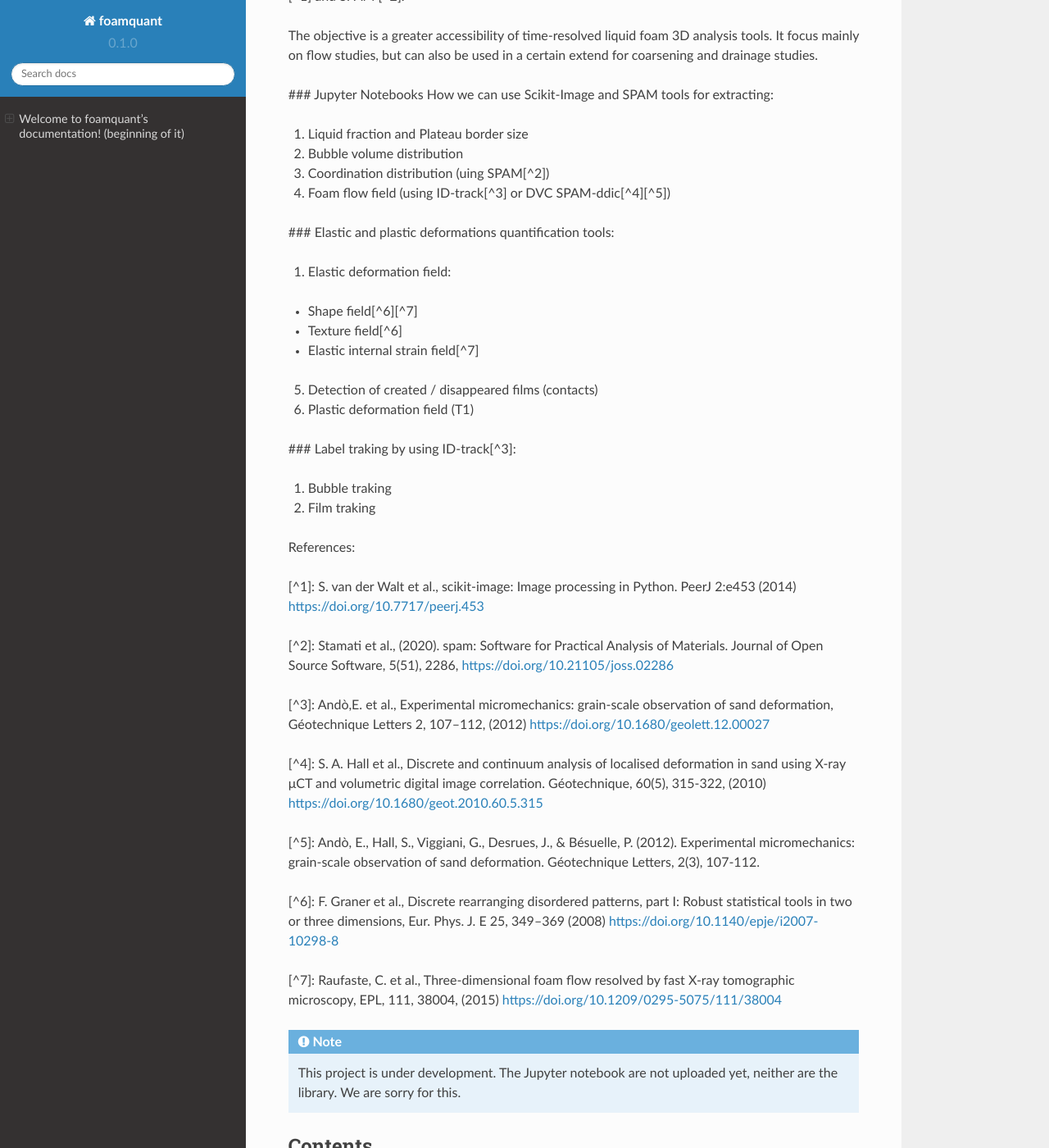
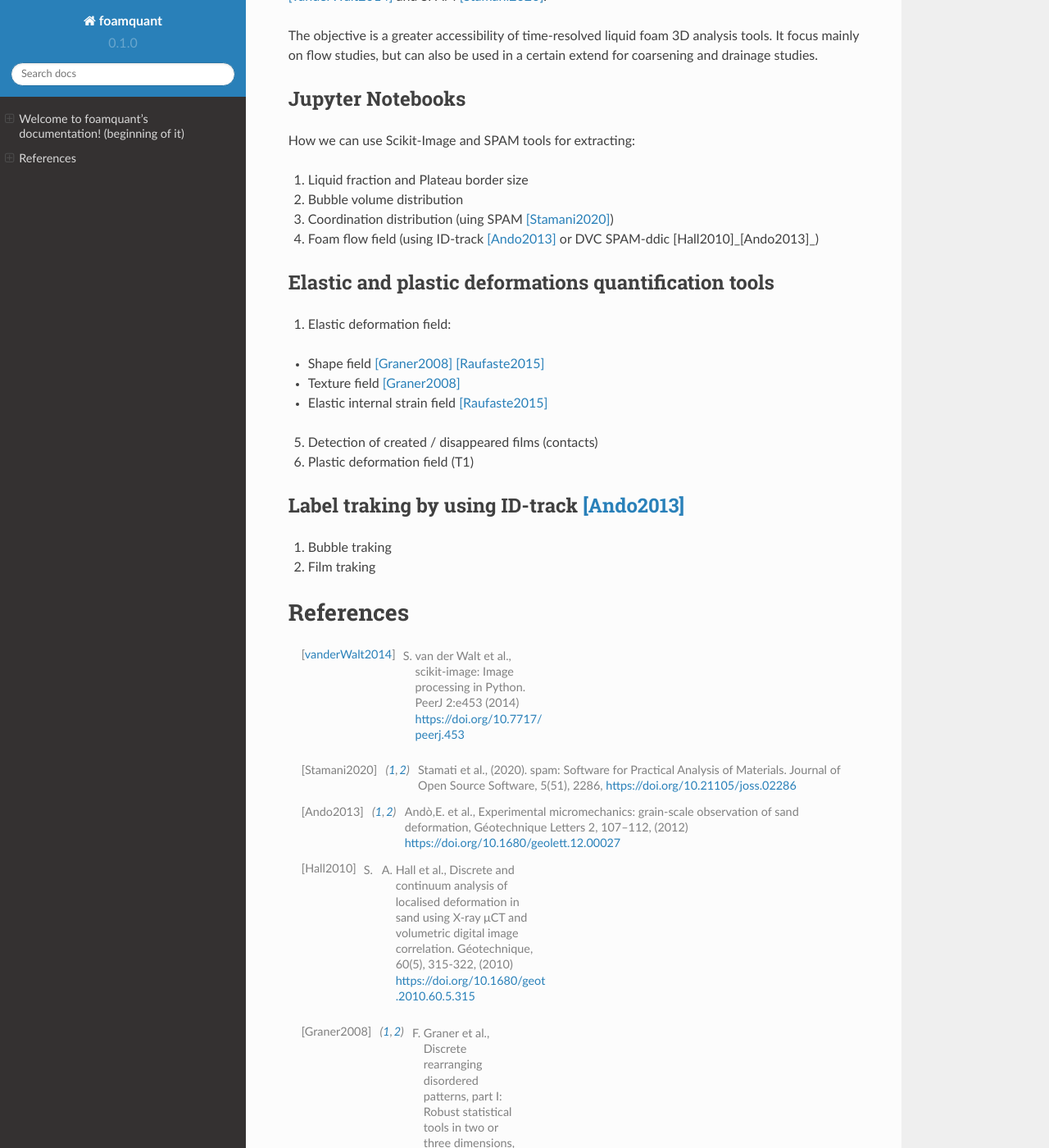
Before and after one commit to floschott/foamquant, a Sphinx documentation site: the page built from docs/source/index.rst, in a window 1280 px wide and 1400 px high, scrolled down 261 px. Shown: the whole window at 82% size. Built offline with Sphinx 7.4.7 and the Read the Docs theme 2.0.0, drawn with Linux system fonts in a browser that asks for light colours; pages that are not in the unit, such as notebooks, are missing from menus; some of the changed text lies outside the part shown.

Commit message:
Update index.rst

```diff
--- a/docs/source/index.rst
+++ b/docs/source/index.rst
@@ -1,67 +1,68 @@
 Welcome to foamquant's documentation! (beginning of it)
 ===================================
 
-**foamquant** FoamQuant is a toolbox specifically created for processing time series of large 3D images of evolving liquid foams. The toolbox is greatly based on open source libraries: Scikit-Image [^1] and SPAM [^2].
+**foamquant** FoamQuant is a toolbox specifically created for processing time series of 3D images of evolving liquid foams. The toolbox is greatly based on open source libraries: Scikit-Image [vanderWalt2014]_ and SPAM [Stamani2020]_.
 
 The objective is a greater accessibility of time-resolved liquid foam 3D analysis tools. It focus mainly on flow studies, but can also be used in a certain extend for coarsening and drainage studies.
 
 
 
-### Jupyter Notebooks
+Jupyter Notebooks
+-----------------
 How we can use Scikit-Image and SPAM tools for extracting:
 
 1) Liquid fraction and Plateau border size
 
 2) Bubble volume distribution
 
-3) Coordination distribution (uing SPAM[^2])
+3) Coordination distribution (uing SPAM [Stamani2020]_)
 
-4) Foam flow field (using ID-track[^3] or DVC SPAM-ddic[^4][^5])
+4) Foam flow field (using ID-track [Ando2013]_ or DVC SPAM-ddic [Hall2010]_[Ando2013]_)
 
 
-### Elastic and plastic deformations quantification tools:
+Elastic and plastic deformations quantification tools
+-----------------
 
 1) Elastic deformation field:
 
-- Shape field[^6][^7]
+- Shape field [Graner2008]_ [Raufaste2015]_
 
-- Texture field[^6]
+- Texture field [Graner2008]_
 
-- Elastic internal strain field[^7]
+- Elastic internal strain field [Raufaste2015]_
 
 5) Detection of created / disappeared films (contacts)
 
 6) Plastic deformation field (T1)
 
-### Label traking by using ID-track[^3]:
+Label traking by using ID-track [Ando2013]_
+-----------------
 
 1) Bubble traking
 
 2) Film traking
 
 
-References:
+References
+============
+.. [vanderWalt2014] S. van der Walt et al., scikit-image: Image processing in Python. PeerJ 2:e453 (2014) https://doi.org/10.7717/peerj.453
 
-[^1]: S. van der Walt et al., scikit-image: Image processing in Python. PeerJ 2:e453 (2014) https://doi.org/10.7717/peerj.453
+.. [Stamani2020] Stamati et al., (2020). spam: Software for Practical Analysis of Materials. Journal of Open Source Software, 5(51), 2286, https://doi.org/10.21105/joss.02286
 
-[^2]: Stamati et al., (2020). spam: Software for Practical Analysis of Materials. Journal of Open Source Software, 5(51), 2286, https://doi.org/10.21105/joss.02286
+.. [Ando2013] Andò,E. et al., Experimental micromechanics: grain-scale observation of sand deformation, Géotechnique Letters 2, 107–112, (2012) https://doi.org/10.1680/geolett.12.00027
 
-[^3]: Andò,E. et al., Experimental micromechanics: grain-scale observation of sand deformation, Géotechnique Letters 2, 107–112, (2012) https://doi.org/10.1680/geolett.12.00027
+.. [Hall2010] S. A. Hall et al., Discrete and continuum analysis of localised deformation in sand using X-ray μCT and volumetric digital image correlation. Géotechnique, 60(5), 315-322, (2010) https://doi.org/10.1680/geot.2010.60.5.315
 
-[^4]: S. A. Hall et al., Discrete and continuum analysis of localised deformation in sand using X-ray μCT and volumetric digital image correlation. Géotechnique, 60(5), 315-322, (2010) https://doi.org/10.1680/geot.2010.60.5.315
+.. [Graner2008] F. Graner et al., Discrete rearranging disordered patterns, part I: Robust statistical tools in two or three dimensions, Eur. Phys. J. E 25, 349–369 (2008) https://doi.org/10.1140/epje/i2007-10298-8
 
-[^5]: Andò, E., Hall, S., Viggiani, G., Desrues, J., & Bésuelle, P. (2012). Experimental micromechanics: grain-scale observation of sand deformation. Géotechnique Letters, 2(3), 107-112.
+.. [Raufaste2015] Raufaste, C. et al., Three-dimensional foam flow resolved by fast X-ray tomographic microscopy, EPL, 111, 38004, (2015) https://doi.org/10.1209/0295-5075/111/38004
 
-[^6]: F. Graner et al., Discrete rearranging disordered patterns, part I: Robust statistical tools in two or three dimensions, Eur. Phys. J. E 25, 349–369 (2008) https://doi.org/10.1140/epje/i2007-10298-8
 
-[^7]: Raufaste, C. et al., Three-dimensional foam flow resolved by fast X-ray tomographic microscopy, EPL, 111, 38004, (2015)
-https://doi.org/10.1209/0295-5075/111/38004
 
 
 .. note::
 
-   This project is under development. The Jupyter notebook are not uploaded yet, neither are the library.
-   We are sorry for this.
+   This project is under development. The Jupyter notebook are not uploaded yet, neither is the tool library.
 
 Contents
 --------
```
